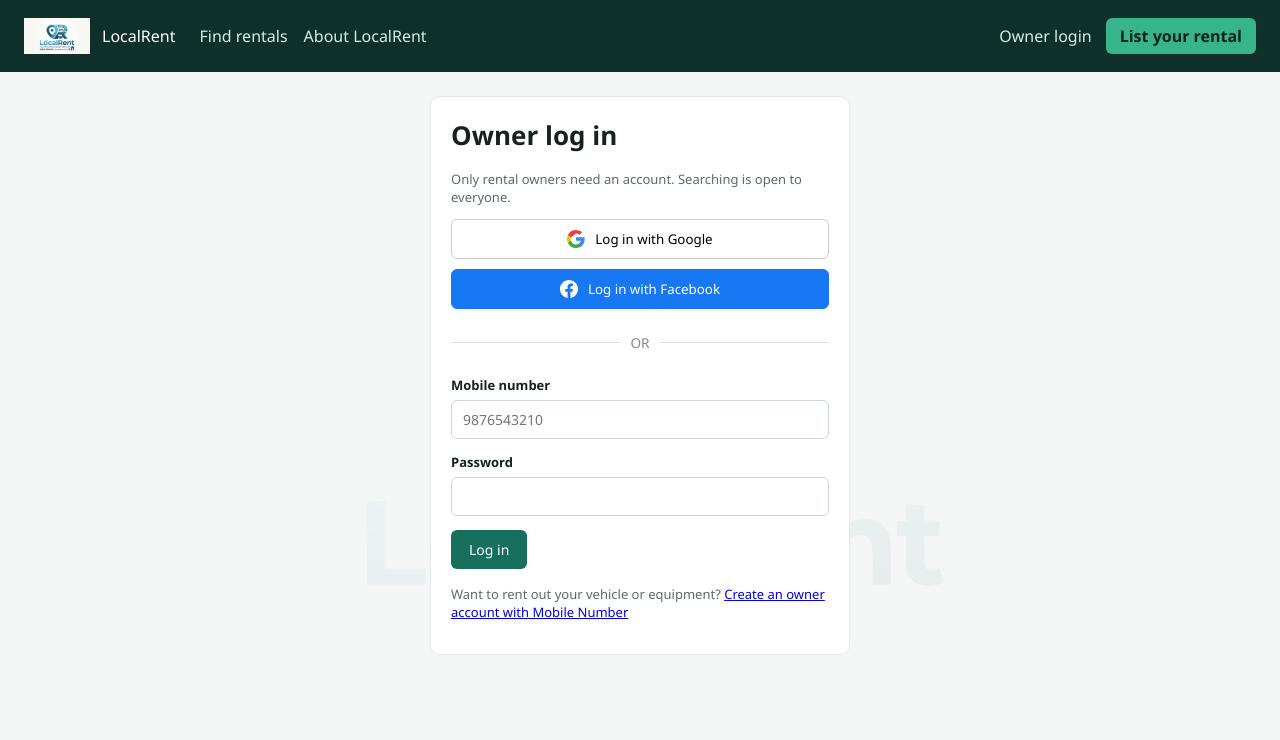
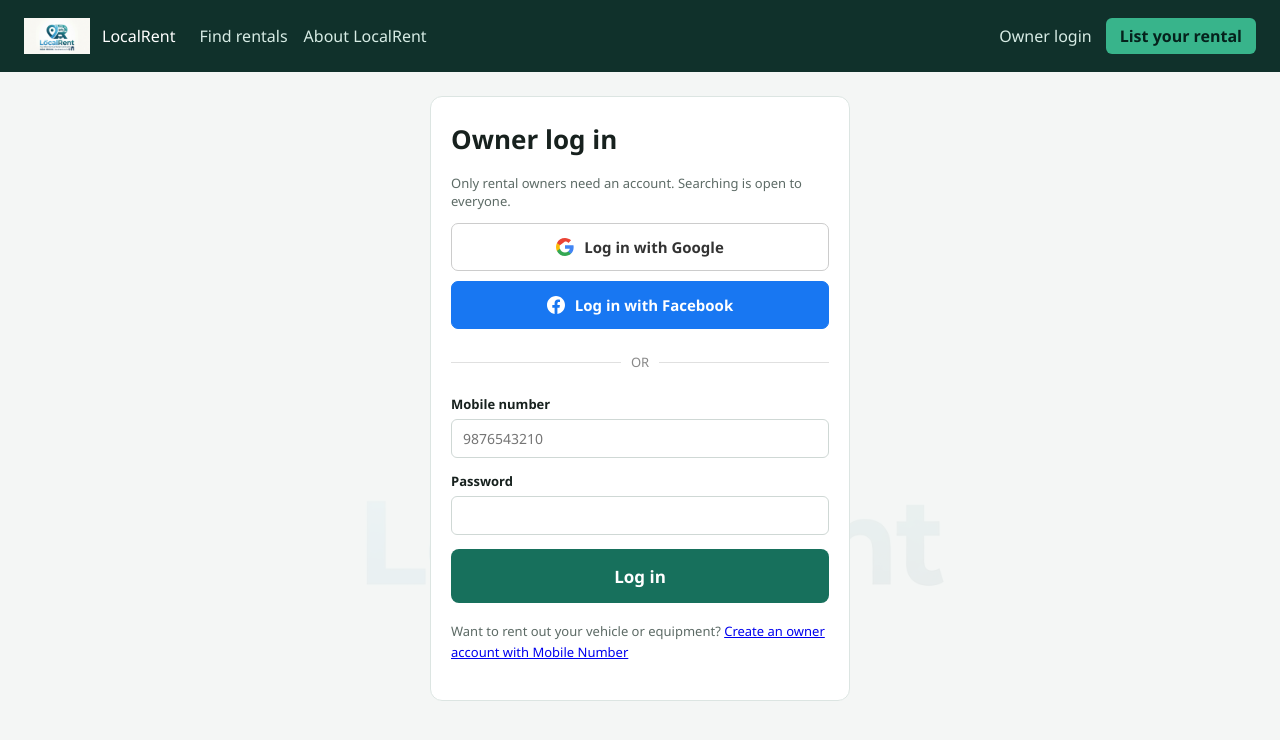
Before and after one commit to sreenivasadwarampudi/LocalRent-frontend, an Angular app: page /login in a window 1280 px wide. Shown: the top 740 px of the page. Built offline with nearby package versions, Linux system fonts and the light colour scheme.

Commit message:
Update Facebook integration and login

```diff
--- /dev/null
+++ b/src/app/pages/login/login.component.css
@@ -0,0 +1,213 @@
+
+/* Login card */
+.login-card {
+  position: relative;
+  z-index: 1;
+  box-sizing: border-box;
+  padding: 24px 20px;
+  background: #fff;
+  border: 1px solid #dce5e2;
+  border-radius: 12px;
+}
+
+/* Social login buttons */
+.social-login-btn {
+  display: flex;
+  align-items: center;
+  justify-content: center;
+  gap: 10px;
+  width: 100%;
+  min-height: 48px;
+  padding: 12px;
+  margin-top: 10px;
+  border-radius: 7px;
+  font-size: 15px;
+  font-weight: 600;
+  cursor: pointer;
+  transition: opacity 0.2s ease;
+}
+
+.google-btn {
+  background: #fff;
+  color: #333;
+  border: 1px solid #ccc;
+}
+
+.facebook-login-btn {
+  background: #1877f2;
+  color: #fff;
+  border: 1px solid #1877f2;
+}
+
+.social-login-btn:disabled {
+  opacity: 0.6;
+  cursor: not-allowed;
+}
+
+/* OR divider */
+.divider {
+  display: flex;
+  align-items: center;
+  margin: 24px 0;
+  color: #888;
+}
+
+.divider > span:first-child,
+.divider > span:last-child {
+  flex: 1;
+  border-bottom: 1px solid #e0e0e0;
+}
+
+.divider-label {
+  padding: 0 10px;
+  font-size: 13px;
+}
+
+/* Main login button */
+.login-submit-btn {
+  display: flex;
+  align-items: center;
+  justify-content: center;
+  gap: 10px;
+  width: 100%;
+  min-height: 54px;
+  padding: 14px 18px;
+  margin-top: 12px;
+  border-radius: 8px;
+  font-size: 17px;
+  font-weight: 700;
+  transition: background-color 0.2s ease;
+}
+
+.login-submit-btn:disabled {
+  opacity: 0.85;
+  cursor: wait;
+}
+
+/* Full-screen overlay */
+.login-loading-overlay {
+  position: fixed;
+  inset: 0;
+  z-index: 9999;
+  display: flex;
+  align-items: center;
+  justify-content: center;
+  box-sizing: border-box;
+  padding: 20px;
+  background: rgba(12, 35, 31, 0.60);
+  backdrop-filter: blur(3px);
+}
+
+/* Popup */
+.login-loading-popup {
+  box-sizing: border-box;
+  width: 100%;
+  max-width: 400px;
+  padding: 32px 26px;
+  text-align: center;
+  background: #fff;
+  border-radius: 16px;
+  box-shadow: 0 12px 45px rgba(0, 0, 0, 0.22);
+  animation: popup-appear 0.25s ease-out;
+}
+
+.login-loading-popup h2 {
+  margin: 18px 0 12px;
+  color: #153b32;
+  font-size: 23px;
+}
+
+.loading-message {
+  margin: 0;
+  color: #374741;
+  font-size: 16px;
+  line-height: 1.7;
+}
+
+.loading-message strong {
+  color: #087f5b;
+}
+
+.loading-submessage {
+  margin: 14px 0 0;
+  color: #697872;
+  font-size: 13px;
+  line-height: 1.5;
+}
+
+/* Large loading spinner */
+.login-spinner {
+  width: 54px;
+  height: 54px;
+  margin: 0 auto;
+  border: 5px solid #dcefe8;
+  border-top-color: #16876b;
+  border-radius: 50%;
+  animation: login-spin 0.8s linear infinite;
+}
+
+.button-spinner {
+  flex-shrink: 0;
+  width: 18px;
+  height: 18px;
+  border: 2px solid rgba(255, 255, 255, 0.4);
+  border-top-color: #fff;
+  border-radius: 50%;
+  animation: login-spin 0.8s linear infinite;
+}
+
+/* Signup link */
+.signup-hint {
+  margin-top: 18px;
+  line-height: 1.6;
+}
+
+/* Animations */
+@keyframes login-spin {
+  to {
+    transform: rotate(360deg);
+  }
+}
+
+@keyframes popup-appear {
+  from {
+    opacity: 0;
+    transform: translateY(12px) scale(0.98);
+  }
+
+  to {
+    opacity: 1;
+    transform: translateY(0) scale(1);
+  }
+}
+
+/* Mobile responsiveness */
+@media (max-width: 480px) {
+  .login-card {
+    padding: 20px 16px;
+  }
+
+  .login-loading-popup {
+    padding: 28px 20px;
+  }
+
+  .login-loading-popup h2 {
+    font-size: 21px;
+  }
+
+  .loading-message {
+    font-size: 15px;
+  }
+}
+
+/* Accessibility */
+@media (prefers-reduced-motion: reduce) {
+  .login-spinner,
+  .button-spinner {
+    animation-duration: 2s;
+  }
+
+  .login-loading-popup {
+    animation: none;
+  }
+}
--- a/src/app/pages/login/login.component.html
+++ b/src/app/pages/login/login.component.html
@@ -1,57 +1,131 @@
-<div class="card" style="max-width: 420px; margin: 0 auto;">
+
+<!-- Full-screen loading popup -->
+@if (loading()) {
+  <div
+    class="login-loading-overlay"
+    role="status"
+    aria-live="polite">
+
+    <div class="login-loading-popup">
+      <div class="login-spinner"></div>
+
+      <h2>Please wait...</h2>
+
+      <p class="loading-message">
+        We are signing you in. The first login may take
+        <strong>1–2 minutes</strong> while the server starts up.
+      </p>
+
+      <p class="loading-submessage">
+        Please keep this page open and do not refresh it.
+      </p>
+    </div>
+  </div>
+}
+
+<div class="card login-card" style="max-width: 420px; margin: 0 auto;">
+
   <h1>Owner log in</h1>
-  <p class="hint">Only rental owners need an account. Searching is open to everyone.</p>
 
+  <p class="hint">
+    Only rental owners need an account. Searching is open to everyone.
+  </p>
+
+  <!-- Google login -->
   <button
     type="button"
-    class="google-btn"
+    class="google-btn social-login-btn"
     (click)="loginWithGoogle()"
-    [disabled]="loading()"
-    style="width: 100%; display: flex; align-items: center; justify-content: center; gap: 10px; padding: 10px; border: 1px solid #ccc; border-radius: 6px; background: white; font-weight: 500; cursor: pointer;">
+    [disabled]="loading()">
+
     <svg width="18" height="18" viewBox="0 0 18 18">
-      <path fill="#4285F4" d="M17.64 9.2c0-.637-.057-1.251-.164-1.84H9v3.481h4.844a4.14 4.14 0 0 1-1.796 2.716v2.259h2.908c1.702-1.567 2.684-3.875 2.684-6.616z"/>
-      <path fill="#34A853" d="M9 18c2.43 0 4.467-.806 5.956-2.18l-2.908-2.259c-.806.54-1.837.86-3.048.86-2.344 0-4.328-1.584-5.036-3.711H.957v2.332A8.997 8.997 0 0 0 9 18z"/>
-      <path fill="#FBBC05" d="M3.964 10.71A5.41 5.41 0 0 1 3.682 9c0-.593.102-1.17.282-1.71V4.958H.957A8.996 8.996 0 0 0 0 9c0 1.452.348 2.827.957 4.042l3.007-2.332z"/>
-      <path fill="#EA4335" d="M9 3.58c1.321 0 2.508.454 3.44 1.345l2.582-2.58C13.463.891 11.426 0 9 0A8.997 8.997 0 0 0 .957 4.958l3.007 2.332z"/>
+      <path fill="#4285F4"
+        d="M17.64 9.2c0-.637-.057-1.251-.164-1.84H9v3.481h4.844a4.14 4.14 0 0 1-1.796 2.716v2.259h2.908c1.702-1.567 2.684-3.875 2.684-6.616z"/>
+      <path fill="#34A853"
+        d="M9 18c2.43 0 4.467-.806 5.956-2.18l-2.908-2.259c-.806.54-1.837.86-3.048.86-2.344 0-4.328-1.584-5.036-3.711H.957v2.332A8.997 8.997 0 0 0 9 18z"/>
+      <path fill="#FBBC05"
+        d="M3.964 10.71A5.41 5.41 0 0 1 3.682 9c0-.593.102-1.17.282-1.71V4.958H.957A8.996 8.996 0 0 0 0 9c0 1.452.348 2.827.957 4.042l3.007-2.332z"/>
+      <path fill="#EA4335"
+        d="M9 3.58c1.321 0 2.508.454 3.44 1.345l2.582-2.58C13.463.891 11.426 0 9 0A8.997 8.997 0 0 0 .957 4.958l3.007 2.332z"/>
     </svg>
-    Log in with Google
+
+    {{ loading() ? 'Please wait...' : 'Log in with Google' }}
   </button>
 
+  <!-- Facebook login -->
   <button
     type="button"
+    class="facebook-login-btn social-login-btn"
     (click)="loginWithFacebook()"
-  [disabled]="loading()"
-  style="width: 100%; display: flex; align-items: center; justify-content: center; gap: 10px; padding: 10px; margin-top: 10px; border: 1px solid #1877F2; border-radius: 6px; background: #1877F2; color: white; font-weight: 500; cursor: pointer;">
+    [disabled]="loading()">
+
     <svg width="18" height="18" viewBox="0 0 24 24" fill="white">
       <path d="M24 12.073C24 5.405 18.627 0 12 0S0 5.405 0 12.073C0 18.1 4.388 23.094 10.125 24v-8.437H7.078v-3.49h3.047V9.413c0-3.026 1.792-4.697 4.533-4.697 1.312 0 2.686.236 2.686.236v2.971h-1.513c-1.491 0-1.956.931-1.956 1.887v2.263h3.328l-.532 3.49h-2.796V24C19.612 23.094 24 18.1 24 12.073z"/>
     </svg>
-  Log in with Facebook
+
+    {{ loading() ? 'Please wait...' : 'Log in with Facebook' }}
   </button>
 
-  <div class="divider" style="display: flex; align-items: center; text-align: center; margin: 1.5rem 0; color: #888;">
-    <span style="flex: 1; border-bottom: 1px solid #e0e0e0;"></span>
-    <span style="padding: 0 10px; font-size: 0.85rem;">OR</span>
-    <span style="flex: 1; border-bottom: 1px solid #e0e0e0;"></span>
+  <!-- Divider -->
+  <div class="divider">
+    <span></span>
+    <span class="divider-label">OR</span>
+    <span></span>
   </div>
 
+  <!-- Phone and password login -->
+  <form [formGroup]="form" (ngSubmit)="submit()">
 
-  <form [formGroup]="form" (ngSubmit)="submit()">
     <div class="field">
       <label for="phone">Mobile number</label>
-      <input id="phone" type="tel" inputmode="tel" formControlName="phone" placeholder="9876543210" />
+
+      <input
+        id="phone"
+        type="tel"
+        inputmode="tel"
+        formControlName="phone"
+        placeholder="9876543210"
+        autocomplete="tel"
+        [readonly]="loading()"/>
     </div>
+
     <div class="field">
       <label for="password">Password</label>
-      <input id="password" type="password" formControlName="password" />
+
+      <input
+        id="password"
+        type="password"
+        formControlName="password"
+        autocomplete="current-password"
+        [readonly]="loading()"/>
     </div>
+
     @if (error()) {
-      <p class="error">{{ error() }}</p>
+      <p class="error" role="alert">
+        {{ error() }}
+      </p>
     }
-    <button class="btn" type="submit" [disabled]="loading()">
-      {{ loading() ? 'Logging in...' : 'Log in' }}
+
+    <button
+      class="btn login-submit-btn"
+      type="submit"
+      [disabled]="loading()">
+
+      @if (loading()) {
+        <span class="button-spinner"></span>
+        Logging in, please wait...
+      } @else {
+        Log in
+      }
     </button>
+
   </form>
 
-  <p class="hint" style="margin-top: 1rem;">Want to rent out your vehicle or equipment? <a routerLink="/signup">Create an owner account with Mobile Number</a></p>
+  <p class="hint signup-hint">
+    Want to rent out your vehicle or equipment?
+    <a routerLink="/signup">
+      Create an owner account with Mobile Number
+    </a>
+  </p>
 
 </div>
--- a/src/app/pages/login/login.component.ts
+++ b/src/app/pages/login/login.component.ts
@@ -1,10 +1,10 @@
-import { Component, inject,NgZone,signal } from '@angular/core';
+
+import { Component, inject, NgZone, signal } from '@angular/core';
 import { FormBuilder, ReactiveFormsModule, Validators } from '@angular/forms';
 import { Router, RouterLink } from '@angular/router';
 import { environment } from '../../../environments/environment';
 import { AuthService } from '../../services/auth.service';
 import { PHONE_PATTERN } from '../../validators';
-
 
 declare const google: any;
 declare const FB: any;
@@ -13,32 +13,37 @@ declare const FB: any;
   selector: 'app-login',
   standalone: true,
   imports: [ReactiveFormsModule, RouterLink],
-  templateUrl: './login.component.html'
+  templateUrl: './login.component.html',
+  styleUrl: './login.component.css'
 })
 export class LoginComponent {
   private readonly fb = inject(FormBuilder);
   private readonly auth = inject(AuthService);
   private readonly router = inject(Router);
-
   private readonly zone = inject(NgZone);
 
   readonly error = signal<string | null>(null);
   readonly loading = signal(false);
-
-
 
   readonly form = this.fb.nonNullable.group({
     phone: ['', [Validators.required, Validators.pattern(PHONE_PATTERN)]],
     password: ['', [Validators.required]]
   });
 
+  // Phone and password login
   submit(): void {
+    if (this.loading()) {
+      return;
+    }
+
     if (this.form.invalid) {
       this.form.markAllAsTouched();
       return;
     }
+
     this.loading.set(true);
     this.error.set(null);
+
     this.auth.login(this.form.getRawValue()).subscribe({
       next: () => {
         this.loading.set(false);
@@ -46,12 +51,17 @@ export class LoginComponent {
       },
       error: (err) => {
         this.loading.set(false);
-        this.error.set(err?.error?.message ?? 'Login failed');
+        this.error.set(err?.error?.message ?? 'Login failed. Please try again.');
       }
     });
   }
 
+  // Google login
   loginWithGoogle(): void {
+    if (this.loading()) {
+      return;
+    }
+
     if (typeof google === 'undefined' || !google.accounts?.id) {
       this.error.set('Google SDK not loaded. Please refresh the page.');
       return;
@@ -59,7 +69,8 @@ export class LoginComponent {
 
     google.accounts.id.initialize({
       client_id: environment.googleClientId,
-      callback: (response: any) => this.handleGoogleCredentialResponse(response),
+      callback: (response: any) =>
+        this.handleGoogleCredentialResponse(response),
       use_fedcm_for_prompt: false
     });
 
@@ -69,19 +80,29 @@ export class LoginComponent {
           client_id: environment.googleClientId,
           scope: 'email profile openid',
           callback: (tokenResponse: any) => {
+            this.zone.run(() => {
               if (tokenResponse.access_token) {
-              this.handleGoogleAccessToken(tokenResponse.access_token);
-            }
+                this.handleGoogleAccessToken(
+                  tokenResponse.access_token
+                );
+              } else {
+                this.error.set('Google login was cancelled or failed.');
               }
             });
+          }
+        });
+
         client.requestAccessToken();
       }
     });
   }
 
   private handleGoogleCredentialResponse(response: any): void {
-    const idToken = response.credential;
-    if (!idToken) return;
+    const idToken = response?.credential;
+
+    if (!idToken || this.loading()) {
+      return;
+    }
 
     this.loading.set(true);
     this.error.set(null);
@@ -93,12 +114,16 @@ export class LoginComponent {
       },
       error: (err) => {
         this.loading.set(false);
-        this.error.set(err?.error?.message ?? 'Google Login failed');
+        this.error.set(err?.error?.message ?? 'Google login failed.');
       }
     });
   }
 
   private handleGoogleAccessToken(accessToken: string): void {
+    if (this.loading()) {
+      return;
+    }
+
     this.loading.set(true);
     this.error.set(null);
 
@@ -109,27 +134,40 @@ export class LoginComponent {
       },
       error: (err) => {
         this.loading.set(false);
-        this.error.set(err?.error?.message ?? 'Google Login failed');
+        this.error.set(err?.error?.message ?? 'Google login failed.');
       }
     });
   }
 
+  // Facebook login
   loginWithFacebook(): void {
+    if (this.loading()) {
+      return;
+    }
+
     if (typeof FB === 'undefined') {
       this.error.set('Facebook SDK not loaded. Please refresh the page.');
       return;
     }
-  // Must be called directly from the click handler, or popup blockers will stop it
+
+    // Call FB.login directly from the click handler to avoid popup blockers.
     FB.login(
       (response: any) => {
         this.zone.run(() => {
           const token = response?.authResponse?.accessToken;
+
           if (!token) {
             this.error.set('Facebook login was cancelled.');
             return;
           }
+
+          if (this.loading()) {
+            return;
+          }
+
           this.loading.set(true);
           this.error.set(null);
+
           this.auth.facebookLogin(token).subscribe({
             next: () => {
               this.loading.set(false);
@@ -137,7 +175,9 @@ loginWithFacebook(): void {
             },
             error: (err) => {
               this.loading.set(false);
-            this.error.set(err?.error?.message ?? 'Facebook login failed');
+              this.error.set(
+                err?.error?.message ?? 'Facebook login failed.'
+              );
             }
           });
         });
@@ -145,5 +185,4 @@ loginWithFacebook(): void {
       { scope: 'public_profile,email' }
     );
   }
-
 }
```
Lines whose indentation alone changed are shown as unchanged.
